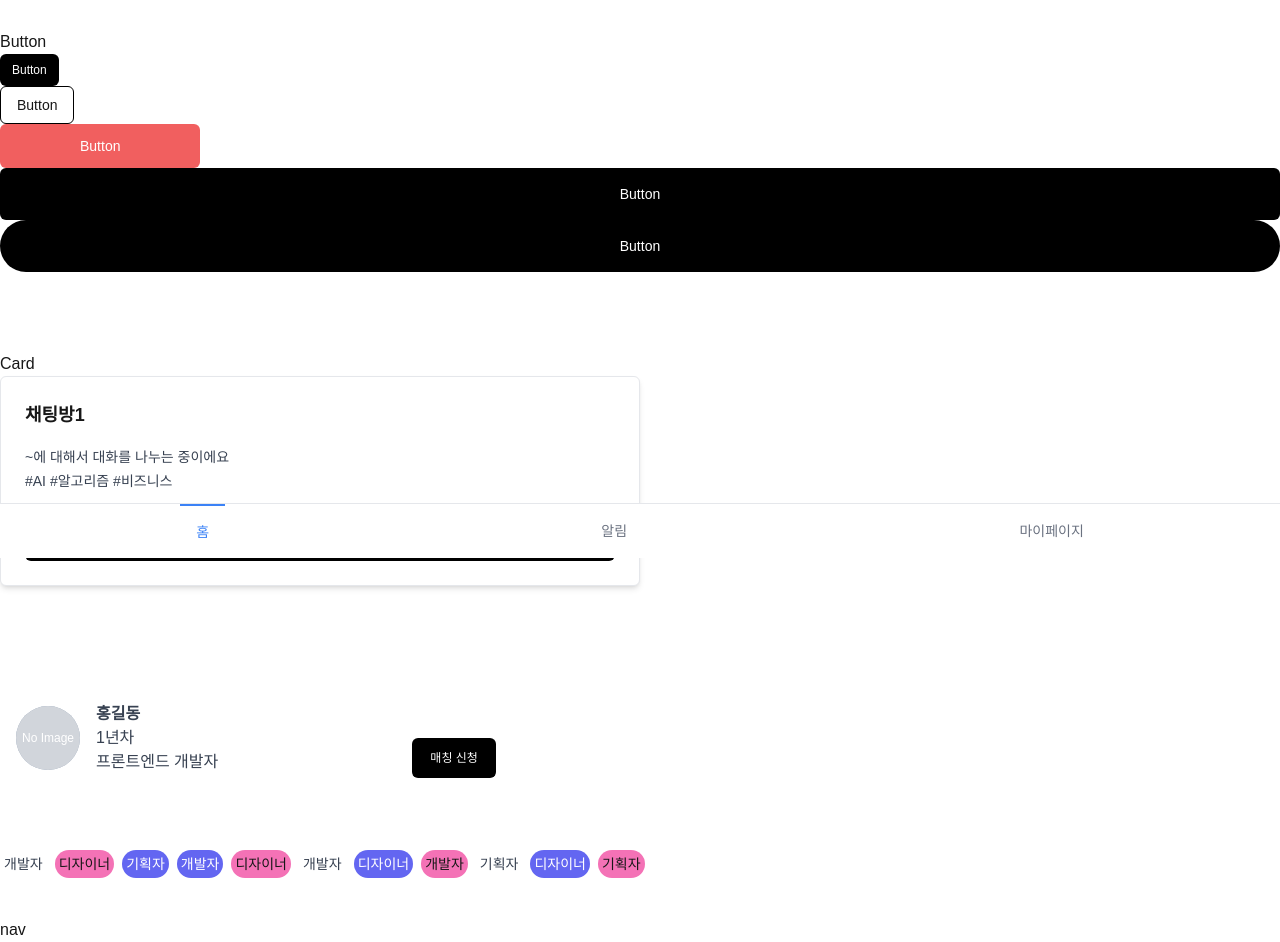
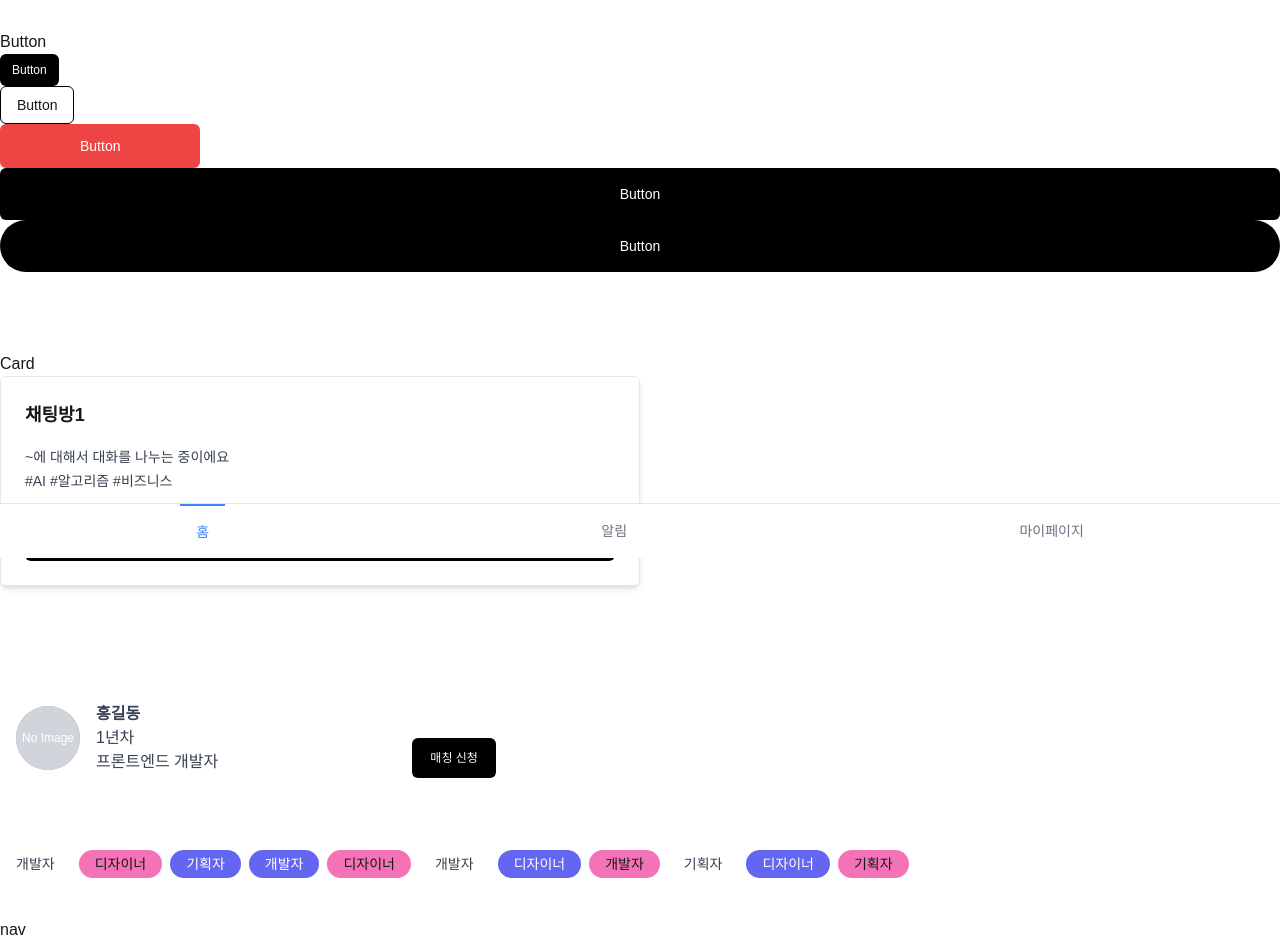
Before and after one commit to goorm-CHACHA/FE, a Next.js app: page / in a window 1280 px wide. Shown: the part 242-1184 px from the top of the page. Built offline with nearby package versions, Linux system fonts and the light colour scheme.

Commit message:
chore: multiple-selection 이름 변경

```diff
--- a/app/page.tsx
+++ b/app/page.tsx
@@ -7,7 +7,7 @@ import {
   CardHeader,
 } from '~/components/common/card';
 import ChatBubble from '~/components/common/chat-bubble';
-import MultipleSelection from '~/components/common/multiple-selection';
+import Chips from '~/components/common/chips';
 import Profile from '~/components/common/profile';
 
 const Home = () => {
@@ -58,18 +58,18 @@ const Home = () => {
         </Card>
       </div>
       <Profile name="홍길동" info1="1년차" info2="프론트엔드 개발자" />
-      <div className='flex gap-2 flex-wrap'>
-        <MultipleSelection>개발자</MultipleSelection>
-        <MultipleSelection variant={'pink'}>디자이너</MultipleSelection>
-        <MultipleSelection variant={'indigo'}>기획자</MultipleSelection>
-        <MultipleSelection variant={'indigo'}>개발자</MultipleSelection>
-        <MultipleSelection variant={'pink'}>디자이너</MultipleSelection>
-        <MultipleSelection>개발자</MultipleSelection>
-        <MultipleSelection variant={'indigo'}>디자이너</MultipleSelection>
-        <MultipleSelection variant={'pink'}>개발자</MultipleSelection>
-        <MultipleSelection>기획자</MultipleSelection>
-        <MultipleSelection variant={'indigo'}>디자이너</MultipleSelection>
-        <MultipleSelection variant={'pink'}>기획자</MultipleSelection>
+      <div className="flex gap-2 flex-wrap">
+        <Chips>개발자</Chips>
+        <Chips variant={'pink'}>디자이너</Chips>
+        <Chips variant={'indigo'}>기획자</Chips>
+        <Chips variant={'indigo'}>개발자</Chips>
+        <Chips variant={'pink'}>디자이너</Chips>
+        <Chips>개발자</Chips>
+        <Chips variant={'indigo'}>디자이너</Chips>
+        <Chips variant={'pink'}>개발자</Chips>
+        <Chips>기획자</Chips>
+        <Chips variant={'indigo'}>디자이너</Chips>
+        <Chips variant={'pink'}>기획자</Chips>
       </div>
       <div>
         <p>nav</p>
--- /dev/null
+++ b/src/components/common/chips.tsx
@@ -0,0 +1,54 @@
+'use client';
+import { cva, type VariantProps } from 'class-variance-authority';
+import { useState } from 'react';
+import { cn } from '~/utils/cn';
+
+const chipsVariants = cva(
+  'py-1 px-4 flex items-center justify-center rounded-2xl whitespace-nowrap text-sm transition-colors focus-visible:outline-none disabled:pointer-events-none disabled:opacity-50',
+  {
+    variants: {
+      variant: {
+        default: 'bg-white text-gray-700 hover:bg-gray-400/40',
+        pink: 'bg-pink-400 hover:bg-pink-400/85',
+        indigo: 'bg-indigo-500 text-white hover:bg-indigo-500/85',
+      },
+      changedColor: {
+        isClicked: 'opacity-50',
+      },
+    },
+    defaultVariants: {
+      variant: 'default',
+    },
+  },
+);
+
+interface chipsProps
+  extends React.ButtonHTMLAttributes<HTMLButtonElement>,
+    VariantProps<typeof chipsVariants> {
+  children?: React.ReactNode;
+}
+
+const Chips = ({ variant, className, children, ...props }: chipsProps) => {
+  const [isClicked, setIsClicked] = useState(false);
+  const clickHandler = () => {
+    console.log(`is clicked : ${children}`);
+    setIsClicked(!isClicked);
+  };
+  return (
+    <button
+      className={cn(
+        chipsVariants({
+          variant,
+          changedColor: isClicked ? 'isClicked' : undefined,
+        }),
+        className,
+      )}
+      {...props}
+      onClick={clickHandler}
+    >
+      {children}
+    </button>
+  );
+};
+
+export default Chips;
--- a/src/components/common/multiple-selection.tsx
+++ /dev/null
@@ -1,55 +0,0 @@
-'use client';
-import { cva, type VariantProps } from 'class-variance-authority';
-import { useState } from 'react';
-import { cn } from '~/utils/cn';
-
-const multipleSelectionVariants = cva(
-  'p-1 flex items-center justify-center rounded-2xl whitespace-nowrap text-sm transition-colors focus-visible:outline-none disabled:pointer-events-none disabled:opacity-50',
-  {
-    variants: {
-      variant: {
-        default: 'bg-white text-gray-700 hover:bg-gray-400/40',
-        pink: 'bg-pink-400 hover:bg-pink-400/85',
-        indigo: 'bg-indigo-500 text-white hover:bg-indigo-500/85',
-      },
-      changedColor:{
-          isClicked: 'opacity-50',
-          },
-    },
-    defaultVariants: {
-      variant: 'default',
-    },
-  },
-);
-
-interface multipleSelectionProps
-  extends React.ButtonHTMLAttributes<HTMLButtonElement>,
-    VariantProps<typeof multipleSelectionVariants> {
-  children?: React.ReactNode;
-}
-
-const MultipleSelection = ({
-  variant,
-  changedColor,
-  className,
-  children,
-  ...props
-}: multipleSelectionProps) => {
-    const [isClicked, setIsClicked] = useState(false);
-    const clickHandler  =  (e: React.MouseEvent<HTMLButtonElement>) => {
-        console.log(`is clicked : ${children}`);
-        setIsClicked(!isClicked);
-    }
-  return (
-    <button
-      className={cn(multipleSelectionVariants({ variant, changedColor: isClicked ? 'isClicked' : undefined }), className)}
-
-      {...props}
-      onClick={clickHandler}
-    >
-      {children}
-    </button>
-  );
-};
-
-export default MultipleSelection;
```
